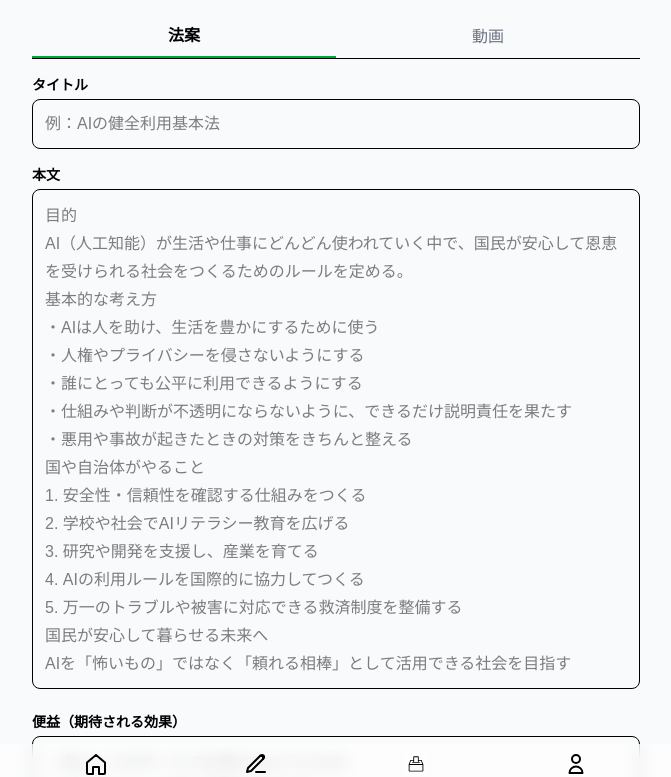
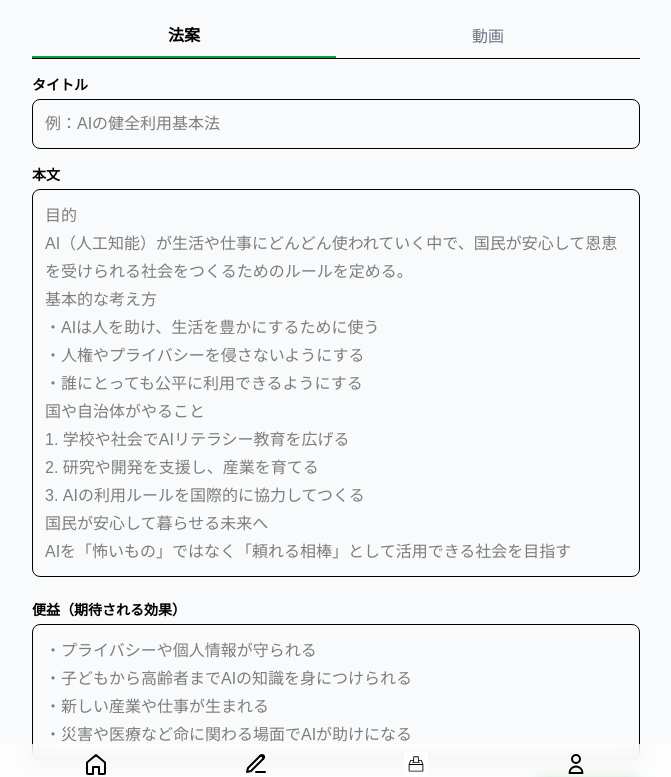
Before and after one commit to kotaA551/minna-no-kokkai, a Next.js app: page /post in a window 1280 px wide. Shown: the top 777 px of the page, without its empty margins (304-975 px from the left). Built offline with nearby package versions, Linux system fonts and the light colour scheme.

Commit message:
redeploy

```diff
--- a/src/components/UploadForm.tsx
+++ b/src/components/UploadForm.tsx
@@ -82,14 +82,10 @@ AI（人工知能）が生活や仕事にどんどん使われていく中で、
 ・AIは人を助け、生活を豊かにするために使う
 ・人権やプライバシーを侵さないようにする
 ・誰にとっても公平に利用できるようにする
-・仕組みや判断が不透明にならないように、できるだけ説明責任を果たす
-・悪用や事故が起きたときの対策をきちんと整える
 国や自治体がやること
-1. 安全性・信頼性を確認する仕組みをつくる
-2. 学校や社会でAIリテラシー教育を広げる
-3. 研究や開発を支援し、産業を育てる
-4. AIの利用ルールを国際的に協力してつくる
-5. 万一のトラブルや被害に対応できる救済制度を整備する
+1. 学校や社会でAIリテラシー教育を広げる
+2. 研究や開発を支援し、産業を育てる
+3. AIの利用ルールを国際的に協力してつくる
 国民が安心して暮らせる未来へ
 AIを「怖いもの」ではなく「頼れる相棒」として活用できる社会を目指す`}
         />
@@ -104,13 +100,10 @@ AIを「怖いもの」ではなく「頼れる相棒」として活用できる
           className="w-full rounded-lg border p-3 resize-none overflow-hidden leading-7"
           value={benefit}
           onChange={(e) => setBenefit(e.target.value)}
-          placeholder={`・安心してAIサービスを使えるようになる
-・プライバシーや個人情報が守られる
-・AIによる不公平な扱いや差別を防げる
+          placeholder={`・プライバシーや個人情報が守られる
 ・子どもから高齢者までAIの知識を身につけられる
 ・新しい産業や仕事が生まれる
 ・災害や医療など命に関わる場面でAIが助けになる
-・国際的にも信頼されるAI利用のルールを整えられる
 `}
         />
       </div>
```
